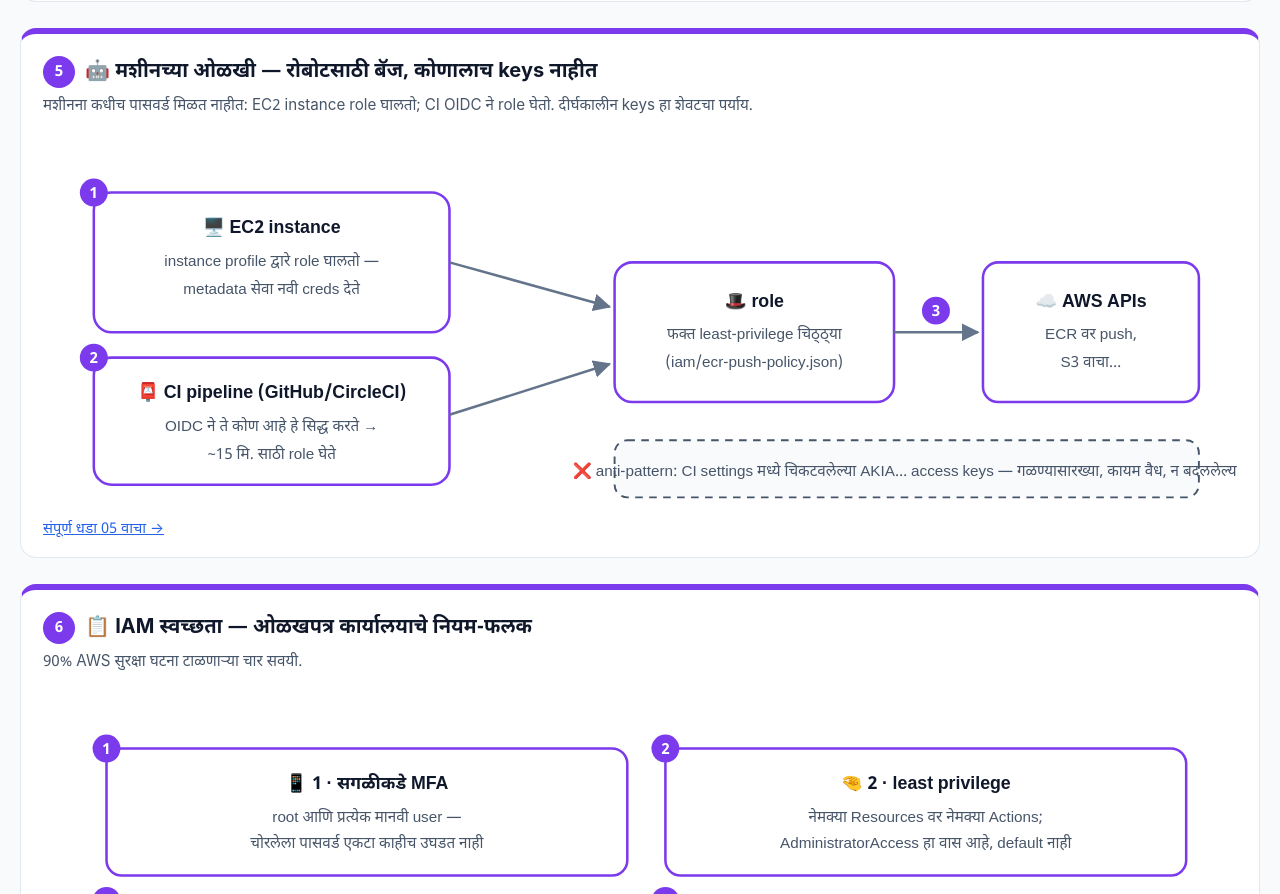
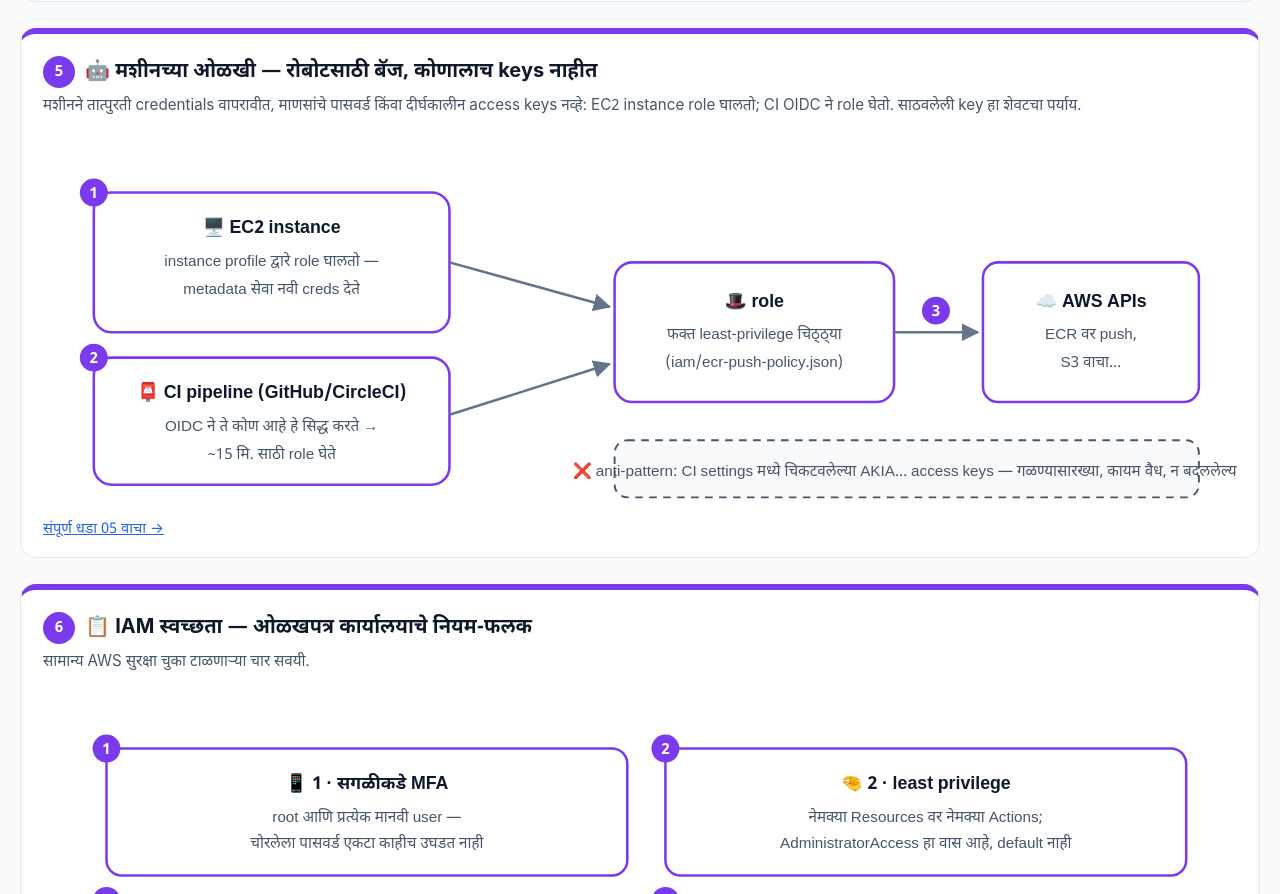
Before and after one commit to BaluRaut/learn-aws-school, a plain HTML site: page docs/lesson-diagrams.html in a window 1280 px wide. Shown: the part 2548-3442 px from the top of the page. Drawn offline with Linux system fonts and the light colour scheme.

Commit message:
Final review wording: unsourced '90% of incidents' → common mistakes; machine credentials stated precisely; EC2 Free Tier / billing caveat; big picture re-rendered
- L06 blurb: 'Four habits that prevent common AWS security mistakes.'
- L05 blurb + Part 1 bullet: temporary credentials, not human passwords or long-lived access keys
- Part 2 intro + README costs: t3.micro may be Free Tier eligible depending on account/region/terms;
  billed while running; always destroy
- big-picture.svg tips updated and 4K PNG re-rendered (headless Chrome, 4x)
- Marathi translations updated alongside (dictionary keys renamed in the portal repo)

Co-Authored-By: Claude Fable 5.1 <noreply@anthropic.com>

```diff
--- a/docs/lesson-diagrams.html
+++ b/docs/lesson-diagrams.html
@@ -204,7 +204,7 @@ html[lang="mr"] svg text{font-family:"Noto Sans Devanagari","Mukta","Devanagari
 <!-- 05 -->
 <section class="dsec" id="l05" style="--c:#7c3aed">
 <h2 data-en='&lt;span class="ln"&gt;5&lt;/span&gt; 🤖 Machine identities — badges for robots, keys for nobody'><span class="ln">5</span> 🤖 मशीनच्या ओळखी — रोबोटसाठी बॅज, कोणालाच keys नाहीत</h2>
-<p class="d" data-en="Machines never get passwords: EC2 wears an instance role; CI assumes a role via OIDC. Long-lived keys are the last resort.">मशीनना कधीच पासवर्ड मिळत नाहीत: EC2 instance role घालतो; CI OIDC ने role घेतो. दीर्घकालीन keys हा शेवटचा पर्याय.</p>
+<p class="d" data-en="Machines should use temporary credentials, not human passwords or long-lived access keys: EC2 wears an instance role; CI assumes a role via OIDC. A stored key is the last resort.">मशीनने तात्पुरती credentials वापरावीत, माणसांचे पासवर्ड किंवा दीर्घकालीन access keys नव्हे: EC2 instance role घालतो; CI OIDC ने role घेतो. साठवलेली key हा शेवटचा पर्याय.</p>
 <svg aria-label="An EC2 instance gets temporary credentials from its instance role; CI gets them via OIDC federation; stored access keys are the anti-pattern" role="img" viewbox="0 0 940 300">
 <rect class="box" height="110" rx="14" width="280" x="40" y="50"></rect>
 <text class="t m" x="180" y="82">🖥️ EC2 instance</text>
@@ -236,7 +236,7 @@ html[lang="mr"] svg text{font-family:"Noto Sans Devanagari","Mukta","Devanagari
 <!-- 06 -->
 <section class="dsec" id="l06" style="--c:#7c3aed">
 <h2 data-en='&lt;span class="ln"&gt;6&lt;/span&gt; 📋 IAM hygiene — the ID-office rules poster'><span class="ln">6</span> 📋 IAM स्वच्छता — ओळखपत्र कार्यालयाचे नियम-फलक</h2>
-<p class="d" data-en="Four habits that prevent 90% of AWS security incidents.">90% AWS सुरक्षा घटना टाळणाऱ्या चार सवयी.</p>
+<p class="d" data-en="Four habits that prevent common AWS security mistakes.">सामान्य AWS सुरक्षा चुका टाळणाऱ्या चार सवयी.</p>
 <svg aria-label="Four rules: MFA everywhere, least privilege, no root and no long-lived keys, CloudTrail audit" role="img" viewbox="0 0 940 300">
 <rect class="box" height="100" rx="12" width="410" x="50" y="50"></rect>
 <text class="t m" data-en="📱 1 · MFA everywhere" x="255" y="82">📱 1 · सगळीकडे MFA</text>
```
Also changed, not shown: docs/index.html (+4 -5 lines), docs/images/big-picture.svg, 2 other files.
